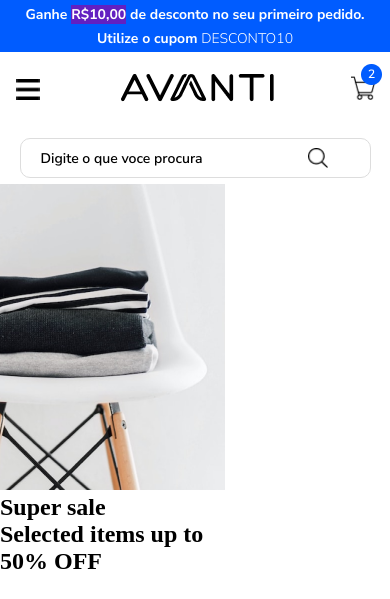
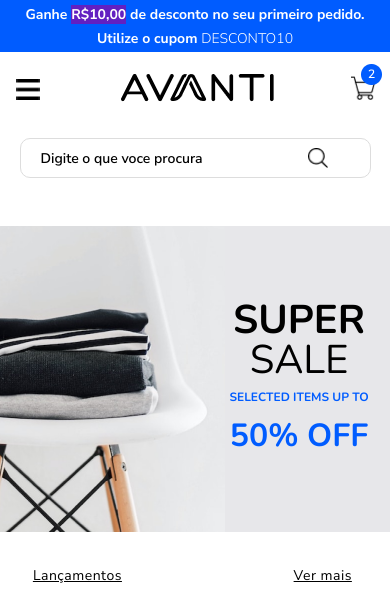
Before and after one commit to carolinabispo/teste-tecnino-avanti, a plain HTML site: page index.html in a window 390 px wide. Shown: the top 599 px of the page. Drawn offline with nearby package versions, Linux system fonts and the light colour scheme.

Commit message:
atualizacoes finais

```diff
--- a/index.html
+++ b/index.html
@@ -173,7 +173,7 @@
                                 </div>
 
                                 <div class="menu-banner">
-                                    <img src="/assets/img-menu-1.png"alt="Produtos novos">
+                                    <img src="/assets/img-menu-1.png" alt="Produtos novos">
                                     <div class="texto-banner">
                                         <h2>Confira os Produtos</h2>
                                         <p>Que acabaram<br><strong>Dechegar</strong></p>
@@ -235,7 +235,7 @@
                                 </div>
 
                                 <div class="menu-banner">
-                                    <img src="/assets/img-menu-1.png"alt="Produtos novos">
+                                    <img src="/assets/img-menu-1.png" alt="Produtos novos">
                                     <div class="texto-banner">
                                         <h2>Confira os Produtos</h2>
                                         <p>Que acabaram<br><strong>Dechegar</strong></p>
@@ -297,7 +297,7 @@
                                 </div>
 
                                 <div class="menu-banner">
-                                    <img src="/assets/img-menu-1.png"alt="Produtos novos">
+                                    <img src="/assets/img-menu-1.png" alt="Produtos novos">
                                     <div class="texto-banner">
                                         <h2>Confira os Produtos</h2>
                                         <p>Que acabaram<br><strong>Dechegar</strong></p>
@@ -359,7 +359,7 @@
                                 </div>
 
                                 <div class="menu-banner">
-                                    <img src="/assets/img-menu-1.png"alt="Produtos novos">
+                                    <img src="/assets/img-menu-1.png" alt="Produtos novos">
                                     <div class="texto-banner">
                                         <h2>Confira os Produtos</h2>
                                         <p>Que acabaram<br><strong>Dechegar</strong></p>
@@ -421,7 +421,7 @@
                                 </div>
 
                                 <div class="menu-banner">
-                                    <img src="/assets/img-menu-1.png"alt="Produtos novos">
+                                    <img src="/assets/img-menu-1.png" alt="Produtos novos">
                                     <div class="texto-banner">
                                         <h2>Confira os Produtos</h2>
                                         <p>Que acabaram<br><strong>Dechegar</strong></p>
@@ -483,7 +483,7 @@
                                 </div>
 
                                 <div class="menu-banner">
-                                    <img src="/assets/img-menu-1.png"alt="Produtos novos">
+                                    <img src="/assets/img-menu-1.png" alt="Produtos novos">
                                     <div class="texto-banner">
                                         <h2>Confira os Produtos</h2>
                                         <p>Que acabaram<br><strong>Dechegar</strong></p>
@@ -545,7 +545,7 @@
                                 </div>
 
                                 <div class="menu-banner">
-                                    <img src="/assets/img-menu-1.png"alt="Produtos novos">
+                                    <img src="/assets/img-menu-1.png" alt="Produtos novos">
                                     <div class="texto-banner">
                                         <h2>Confira os Produtos</h2>
                                         <p>Que acabaram<br><strong>Dechegar</strong></p>
@@ -567,7 +567,21 @@
 
         <section>
             <div class="banner-section-1">
-            <div class="img-banner"> <img src="assets/img-baner.png" alt="">
+
+                <div class="img-banner-mobile">
+                    <img src="assets/img-baner.png" alt="">
+
+                </div>
+                <div class="titulo-banner1-mobile">
+                    <div class="titulo-1-mobile">
+                        <h1><strong>Super</strong> sale</h1>
+                    </div>
+                    <div class="titulo-2-mobile">
+                        <h2>Selected items up to</h2>
+                    </div>
+                    <div class="titulo-3-mobile">
+                        <h2>50% OFF</h2>
+                    </div>
                 </div>
                 <div id="img-desktop"> <img src="assets/img-banner-desktop.png" alt="">
                 </div>
--- a/styles.css
+++ b/styles.css
@@ -141,36 +141,38 @@
 
 /* BANNER */
 
-.banner {
-  background: #e7e7ea;
-  height: 306px;
+.banner-section-1  {
+  background: #E7E7EA;
+  height: 19.125rem;
   position: relative;
   top: 5vh;
   display: flex;
-  align-items: center;
-  justify-content: center;
-  cursor: pointer;
-  font-family: "Nunito", sans-serif;
-}
-
-.img-banner {
-  width: 400px;
+  justify-content: space-between;
+
+}
+
+.img-banner-mobile {
+  width: 13rem;
   height: 100%;
 }
-.titulo {
-  display: flex;
-  justify-content: center;
-  align-items: center;
-  flex-direction: column;
-  width: 100%;
-  height: 164px;
-  top: 71px;
-  left: 213px;
-  gap: 15px;
-}
-
-.titulo h1 {
-  font-weight: 700;
+.titulo-banner1-mobile{
+  display: flex;
+  flex-direction: column;
+  justify-content: center;
+  gap: 3%;
+  z-index: 1;
+}
+
+.titulo-1-mobile{
+  height: 5rem;
+  display: flex;
+  justify-content: center;
+  align-items: center;
+}
+
+.titulo-1-mobile h1{
+  font-family: Nunito;
+font-weight: 300;
 font-size: 40px;
 line-height: 40px;
 letter-spacing: 0%;
@@ -178,26 +180,40 @@
 text-transform: uppercase;
 }
 
-.titulo span {
-  font-weight: 400;
-}
-
-.titulo h2 {
-  font-family: "Nunito Sans", sans-serif;
+.titulo-2-mobile{
+  height: 1rem;
+  display: flex;
+  align-items: center;
+  justify-content: center;
+}
+.titulo-2-mobile h2{
+  font-family: Nunito;
+font-weight: 700;
 font-size: 12px;
 line-height: 100%;
 letter-spacing: 0%;
 text-transform: uppercase;
-  color: #005cff;
-}
-
-#desconto {
-  font-family: "Nunito", sans-serif;
+color: #005CFF;
+
+
+}
+.titulo-3-mobile{
+  display: flex;
+  align-items: center;
+  justify-content: center;
+  height: 2.75rem;
+}
+
+.titulo-3-mobile h2{
+  font-family: Nunito;
+font-weight: 700;
 font-size: 32px;
 line-height: 100%;
 letter-spacing: 0%;
-}
-
+text-transform: uppercase;
+color: #005CFF;
+
+}
 /* roupas */
 .roupas {
   position: relative;
@@ -1165,14 +1181,13 @@ details[open] .arrow {
 
   }
 
-  .img-banner {
+  .img-banner-mobile, .titulo-banner1-mobile {
     display: none;
   }
 
   #img-desktop {
     height: 100%;
     position: absolute;
-
     left: 11vw;
   }
 
@@ -1403,6 +1418,19 @@ color: #005cff;
     color: #4f4f4f;
   }
 
+  .infos-roupas2 {
+    cursor: pointer;
+    position: absolute;
+    left: 5rem;
+    height: 27px;
+    display: flex;
+    align-items: center;
+    justify-content: space-between;
+    font-family: "Nunito Sans", sans-serif;
+    width: 90%;
+    padding: 1rem;
+  }
+
   .container-section4 {
     display: flex;
     flex-direction: row;
@@ -1462,6 +1490,7 @@ color: #005cff;
     gap: 1em;
   }
 
+
   .conteiner-footer {
     position: relative;
     display: flex;
@@ -1500,6 +1529,7 @@ color: #005cff;
   }
 
   .footer-section-desktop {
+    justify-content:center ;
     display: flex;
     gap: 10px;
     width: 100%;
@@ -1527,6 +1557,8 @@ color: #005cff;
     justify-content: center;
     top: 18rem;
   }
+
+
 }
 @media screen and (max-width: 768px) {
   .menu-hamburguer p,
@@ -1536,7 +1568,7 @@ color: #005cff;
   .info-desktop,
   .container-menu-flutuante,
   .todas-categorias,
-  .departamentos {
+  .departamentos, .titulo-banner-1 {
     display: none;
   }
 
@@ -1544,3 +1576,15 @@ color: #005cff;
     display: none;
   }
 }
+
+@media (min-width: 768px) {
+  .footer-section-mobile,
+  .footer-bottom,
+  .info-mobile {
+    display: none !important;
+  }
+
+  .footer-section-desktop {
+    display: block !important;
+  }
+}
```
Lines whose indentation alone changed are shown as unchanged.
